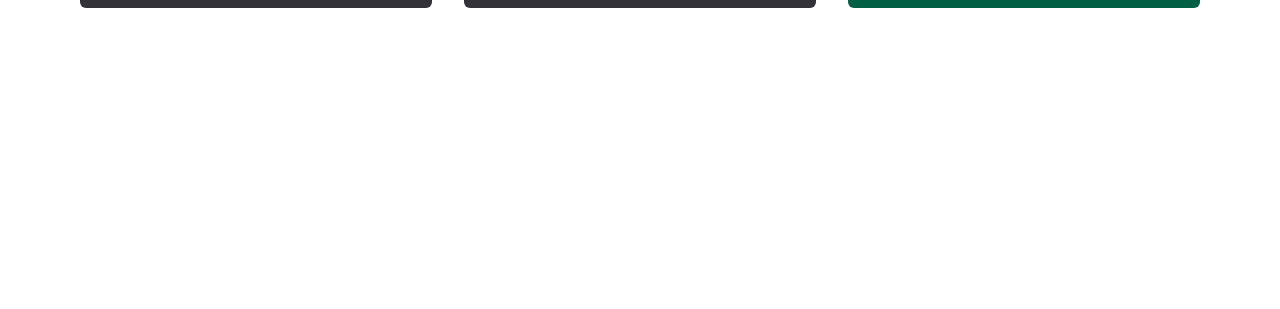
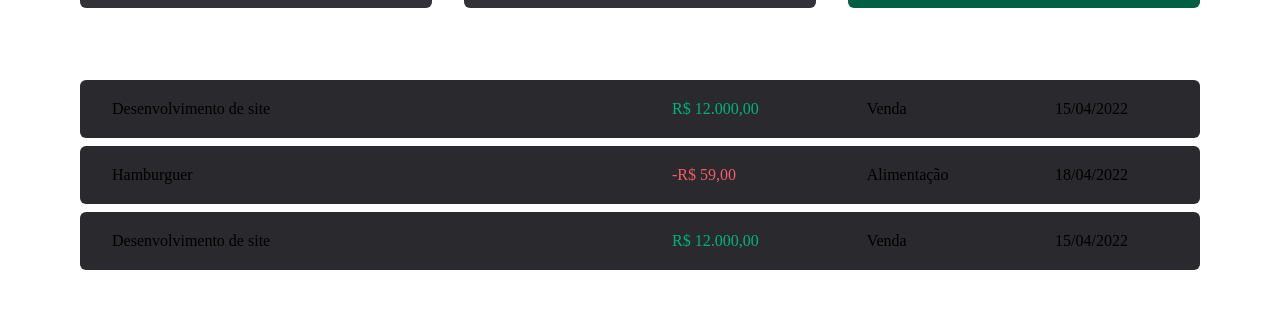
Before and after one commit to flvSantos15/dt-money-flv-v2, a React (Vite) app: page / in a window 1280 px wide. Shown: the part 279-588 px from the top of the page. Built offline with nearby package versions, Linux system fonts and the light colour scheme.

Commit message:
feat:transactions table

```diff
--- a/src/pages/Transactions/index.tsx
+++ b/src/pages/Transactions/index.tsx
@@ -1,11 +1,50 @@
 import { Header } from "../../components/Header";
 import { Summary } from "../../components/Summary";
+
+import { PriceHighlight, TransactionsContainer, TransactionsTable } from "./styles";
 
 export function Transactions() {
   return (
     <div>
       <Header />
       <Summary />
+
+      <TransactionsContainer>
+        <TransactionsTable>
+          <tbody>
+            <tr>
+              <td width="50%">Desenvolvimento de site</td>
+              <td>
+                <PriceHighlight variant="income">
+                  R$ 12.000,00
+                </PriceHighlight>
+              </td>
+              <td>Venda</td>
+              <td>15/04/2022</td>
+            </tr>
+            <tr>
+              <td width="50%">Hamburguer</td>
+              <td>
+                <PriceHighlight variant="outcome">
+                  -R$ 59,00
+                </PriceHighlight>
+              </td>
+              <td>Alimentação</td>
+              <td>18/04/2022</td>
+            </tr>
+            <tr>
+              <td width="50%">Desenvolvimento de site</td>
+              <td>
+                <PriceHighlight variant="income">
+                  R$ 12.000,00
+                </PriceHighlight>
+              </td>
+              <td>Venda</td>
+              <td>15/04/2022</td>
+            </tr>
+          </tbody>
+        </TransactionsTable>
+      </TransactionsContainer>
     </div>
   )
 }
--- /dev/null
+++ b/src/pages/Transactions/styles.ts
@@ -0,0 +1,38 @@
+import styled from "styled-components";
+
+export const TransactionsContainer = styled.main`
+  width: 100%;
+  max-width: 1120px;
+  margin: 4rem auto 0;
+  padding: 0 1.5rem;
+`
+
+export const TransactionsTable = styled.table`
+  width: 100%;
+  border-collapse: separate;
+  border-spacing: 0 0.5rem;
+  /* margin-top: 1.5rem; */
+
+  td {
+    padding: 1.25rem 2rem;
+    background: ${props => props.theme["gray-700"]};
+
+    &:first-child {
+      border-top-left-radius: 6px;
+      border-bottom-left-radius: 6px;
+    }
+
+    &:last-child {
+      border-top-right-radius: 6px;
+      border-bottom-right-radius: 6px;
+    }
+  }
+`
+
+interface PriceHighlightProps {
+  variant: 'income' | 'outcome';
+}
+
+export const PriceHighlight = styled.span<PriceHighlightProps>`
+  color: ${props => props.variant === 'income' ? props.theme['green-300'] : props.theme['red-300']};
+`
```
